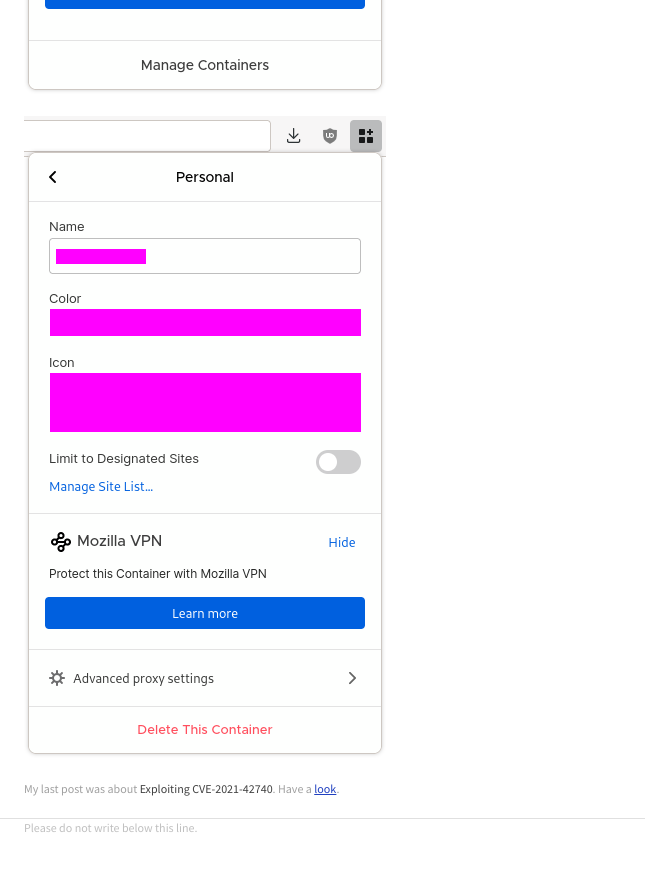
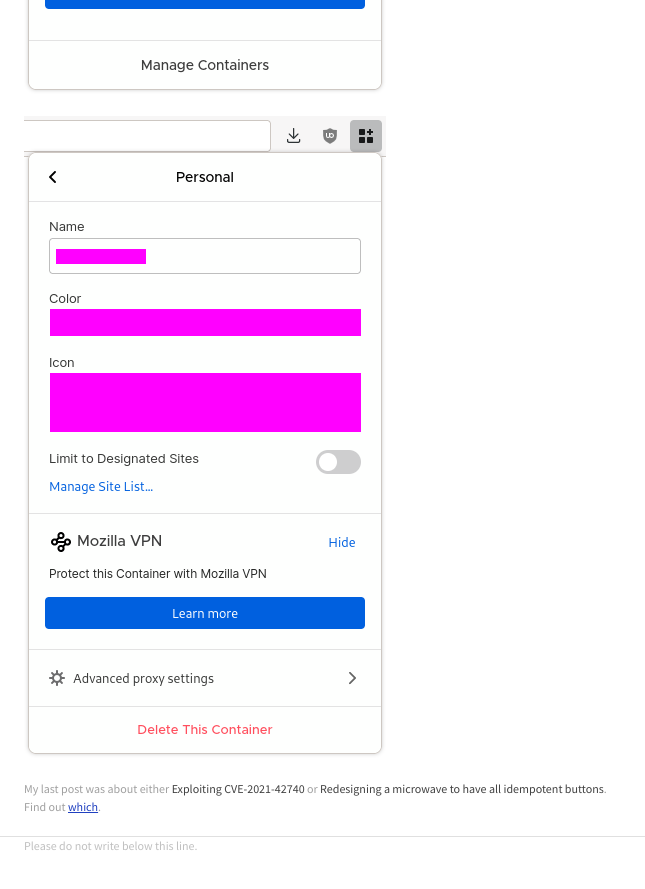
Before and after one commit to wh0/wh0.github.io, a Jekyll site: the page built from _posts/2021-11-02-multi-account-containers.md, in a window 1280 px wide and 900 px high, scrolled down 1993 px. Shown: the top 889 px of the window, without its empty margins (0-645 px from the left). Built offline with Jekyll 4.4.1, drawn with Linux system fonts in a browser that asks for light colours.

Commit message:
Update 2021-11-02-multi-account-containers.md

```diff
--- a/_posts/2021-11-02-multi-account-containers.md
+++ b/_posts/2021-11-02-multi-account-containers.md
@@ -2,7 +2,7 @@
 date: Tue Nov 02 2021 10:03:11 -0700 (Pacific Daylight Time)
 qualitative_time:
 title: Firefox Multi-Account Containers now needing permission to "Exchange messages with programs other than Firefox"
-previous_teaser:
+previous_teaser: Redesigning a microwave to have all idempotent buttons
 previous_first: true
 ---
 A new version of [Firefox Multi-Account Containers](https://addons.mozilla.org/en-US/firefox/addon/multi-account-containers/) requires permission to "Exchange messages with programs other than Firefox."
```
